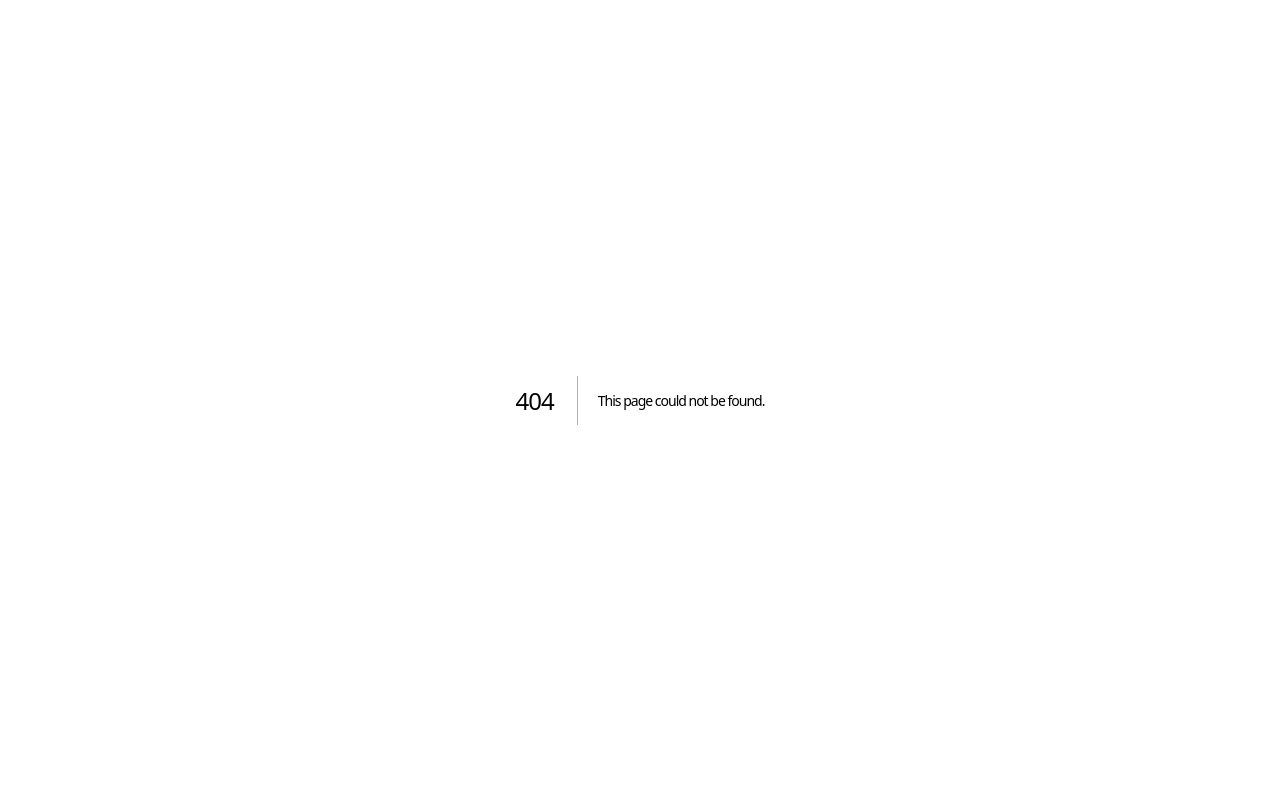
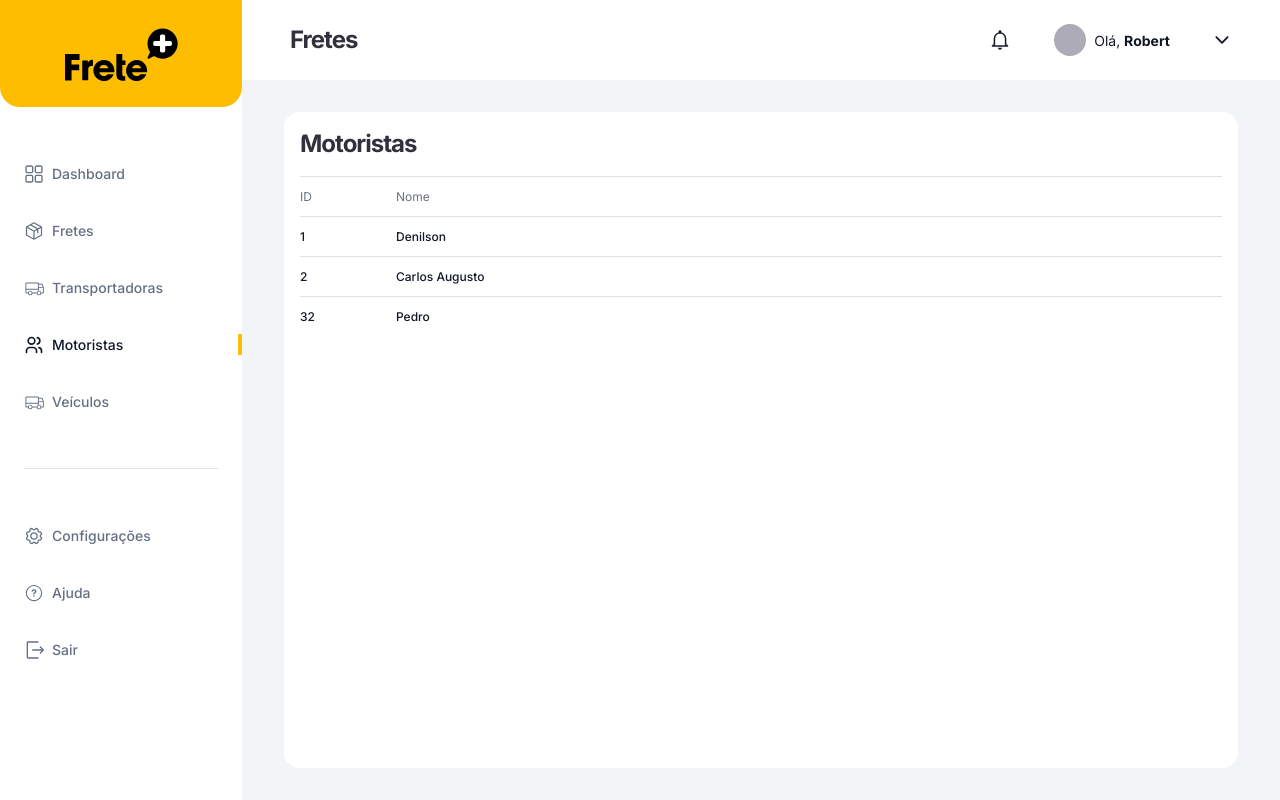
Before and after one commit to DenilsonMelo/challenge-fm-front, a Next.js app: page /motoristas in a window 1280 px wide. Before the commit this address had no page. Built offline with nearby package versions, Linux system fonts and the light colour scheme.

Commit message:
feat: adicionado componente de visualização de motoristas

```diff
--- /dev/null
+++ b/src/app/(public)/motoristas/page.tsx
@@ -0,0 +1,9 @@
+"use client";
+
+import Drivers from "@/components/Drivers";
+
+export default function Page() {
+  return (
+    <Drivers />
+  );
+}
--- /dev/null
+++ b/src/components/Drivers/index.tsx
@@ -0,0 +1,22 @@
+import { TitleSection } from "../layout/Header/styles";
+import { Container, DriverLabels, DriverContent } from "./styles";
+
+export default function Drivers() {
+  return (
+    <Container>
+      <TitleSection>Motoristas</TitleSection>
+      <DriverLabels>
+        <span>ID</span>
+        <span>Nome</span>
+      </DriverLabels>
+      <DriverContent>
+        <span>1</span>
+        <span>Denilson</span>
+        <span>2</span>
+        <span>Carlos Augusto</span>
+        <span>32</span>
+        <span>Pedro</span>
+      </DriverContent>
+    </Container>
+  );
+}
--- /dev/null
+++ b/src/components/Drivers/styles.ts
@@ -0,0 +1,32 @@
+import styled from "styled-components";
+
+export const Container = styled.div`
+  background-color: ${({ theme }) => theme.colors.primaryText.white};
+  overflow: auto;
+  grid-area: main;
+  border-radius: 16px;
+  padding-bottom: 32px;
+`;
+
+export const DriverLabels = styled.div`
+  display: grid;
+  grid-template-columns: 96px 1fr;
+  margin-top: 16px;
+  font-size: 12px;
+  color: ${({ theme }) => theme.colors.primaryText[4]};
+  padding: 12px 0;
+  border-top: 1px solid ${({ theme }) => theme.colors.primaryText[3]};
+`;
+
+export const DriverContent = styled.div`
+  display: grid;
+  grid-template-columns: 96px 1fr;
+
+  span {
+    font-size: 12px;
+    font-weight: 500;
+    color: ${({ theme }) => theme.colors.primaryText[9]};
+    padding: 12px 0;
+    border-top: 1px solid ${({ theme }) => theme.colors.primaryText[3]};
+  }
+`;
--- a/src/components/layout/Aside/index.tsx
+++ b/src/components/layout/Aside/index.tsx
@@ -33,8 +33,8 @@ export default function Aside() {
             Transportadoras
           </Link>
         </TabItem>
-        <TabItem $active={currentPathname === "/"}>
-          <Link href="/">
+        <TabItem $active={currentPathname === "/motoristas"}>
+          <Link href="/motoristas">
             <TbUsers size={20} />
             Motoristas
           </Link>
```
